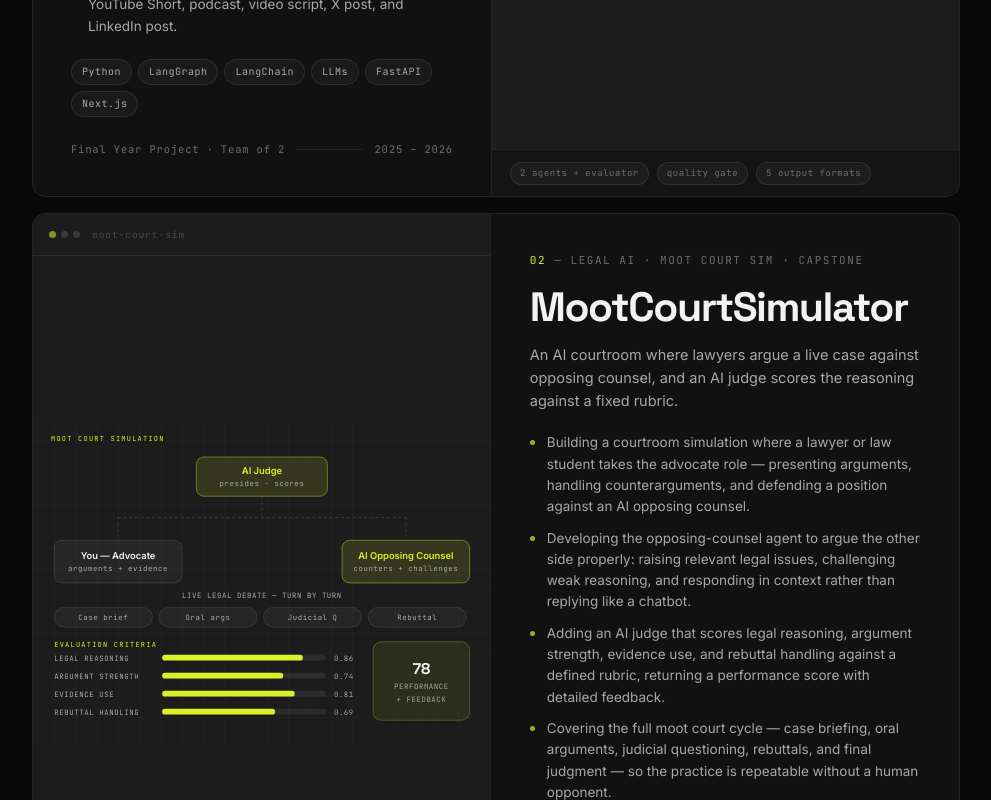
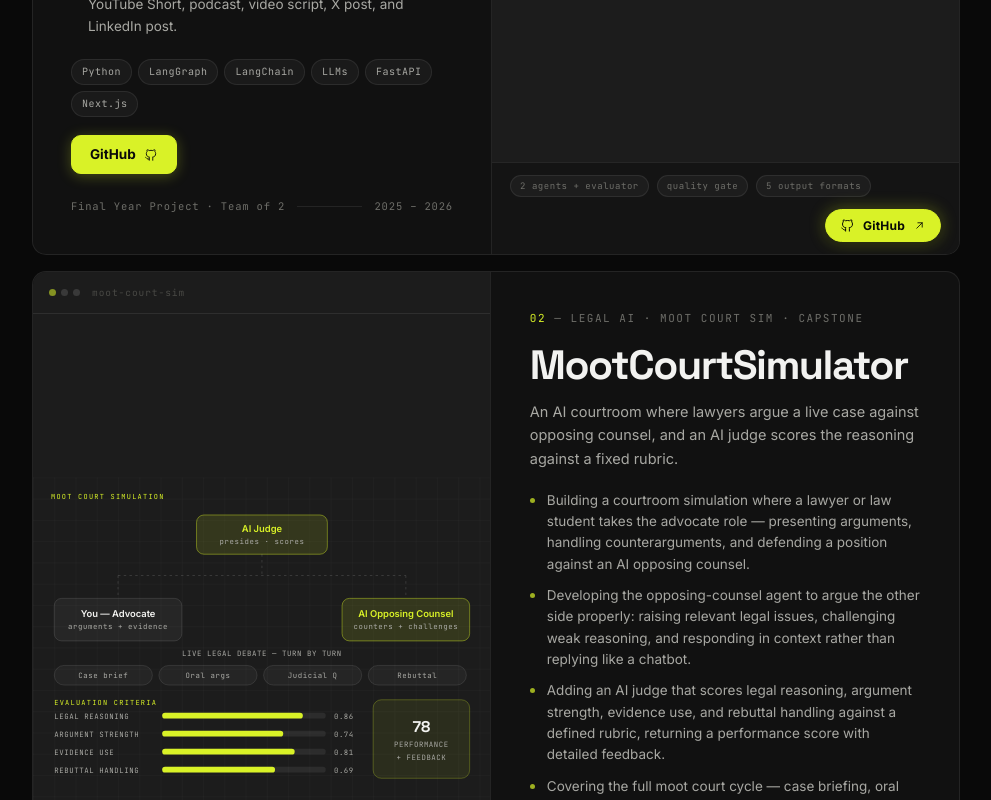
Before and after one commit to farhan-hash404/Final_PortFolio, a React (Vite) app: page / in a window 1280 px wide. Shown: the part 1780-2580 px from the top of the page, without its empty margins (276-1267 px from the left). Built offline with nearby package versions, Linux system fonts and the light colour scheme.

Commit message:
certificate updatio n

```diff
--- a/src/data/content.js
+++ b/src/data/content.js
@@ -103,6 +103,10 @@ export const featuredProjects = [
     kicker: 'GENERATIVE AI · MULTI-AGENT · FYP',
     meta: 'Final Year Project · Team of 2',
     period: '2025 – 2026',
+    repo: 'https://github.com/farhan-hash404/Ai-Content-Factory',
+    actions: [
+      { label: 'GitHub', href: 'https://github.com/farhan-hash404/Ai-Content-Factory', icon: 'github' },
+    ],
     tagline:
       'A multi-agent content system: one topic in, researched and fact-checked long-form out — then repurposed into five publishing formats.',
     stack: ['Python', 'LangGraph', 'LangChain', 'LLMs', 'FastAPI', 'Next.js'],
@@ -184,8 +188,7 @@ export const featuredProjects = [
     live: true,
     repo: 'https://github.com/farhan-hash404/Stick-Fighter',
     actions: [
-      { label: 'Visit site', href: 'https://stickfighterio.netlify.app/', icon: 'external' },
-      { label: 'Live demo', href: 'https://stickfighterio.netlify.app/', icon: 'external' },
+      { label: 'Live Demo', href: 'https://stickfighterio.netlify.app/', icon: 'external' },
       { label: 'GitHub', href: 'https://github.com/farhan-hash404/Stick-Fighter', icon: 'github' },
     ],
     short: [
@@ -261,6 +264,7 @@ export const timeline = [
     org: 'University of Peshawar',
     location: 'Peshawar · Team of 2',
     period: '2025 — 2026',
+    repo: 'https://github.com/farhan-hash404/Ai-Content-Factory',
     bullets: [
       'Designed a multi-agent Generative AI system where specialised agents research, outline, draft, and refine long-form content.',
       'Implemented LangGraph orchestration and state handoff between agents for coherent, structured output from one prompt.',
@@ -285,6 +289,7 @@ export const timeline = [
     org: 'NAVTTC · National Vocational & Technical Training Commission',
     location: 'Pakistan',
     period: 'Training',
+    proof: '/certificates/navttc-mern-stack-development.jpg',
     bullets: [
       'Full-stack web development across MongoDB, Express.js, React, and Node.js.',
       'REST API design and integration, plus modern JavaScript and Next.js fundamentals.',
@@ -296,6 +301,7 @@ export const timeline = [
     org: 'Saylani Mass IT Training (SMIT)',
     location: 'Pakistan',
     period: 'Training',
+    proof: '/certificates/saylani-web-and-mobile-app-development.jpg',
     bullets: [
       'Foundations in web and application development, covering front-end and back-end delivery.',
     ],
@@ -406,13 +412,17 @@ export const certifications = [
   },
   {
     title: 'MERN Stack Development',
-    issuer: 'NAVTTC · National Vocational & Technical Training Commission',
-    tag: 'Full Stack',
+    issuer: 'NAVTTC · Prime Minister\'s Youth Skills Development Program',
+    tag: 'Full Stack · Grade A+',
+    proof: '/certificates/navttc-mern-stack-development.jpg',
+    proofLabel: 'View Certificate',
   },
   {
     title: 'Web and App Development',
     issuer: 'Saylani Mass IT Training (SMIT)',
-    tag: 'Web',
+    tag: 'Web & Mobile Development',
+    proof: '/certificates/saylani-web-and-mobile-app-development.jpg',
+    proofLabel: 'View Certificate',
   },
 ]
 
--- a/src/sections/Experience.css
+++ b/src/sections/Experience.css
@@ -175,6 +175,39 @@
   opacity: 0.55;
 }
 
+.tl__action {
+  margin-top: 16px;
+  display: flex;
+}
+
+.tl__proofLink {
+  display: inline-flex;
+  align-items: center;
+  gap: 7px;
+  padding: 6px 14px;
+  background: var(--accent-soft);
+  border: 1px solid var(--line-accent);
+  border-radius: 999px;
+  font-size: 12px;
+  font-weight: 600;
+  color: var(--accent);
+  text-decoration: none;
+  transition:
+    background 0.25s var(--ease),
+    border-color 0.25s var(--ease),
+    color 0.25s var(--ease),
+    box-shadow 0.25s var(--ease),
+    transform 0.25s var(--ease);
+}
+
+.tl__proofLink:hover {
+  background: var(--accent);
+  border-color: var(--accent);
+  color: var(--accent-ink);
+  box-shadow: 0 4px 18px var(--accent-glow);
+  transform: translateY(-1px);
+}
+
 @media (max-width: 760px) {
   .exp__split {
     grid-template-columns: 1fr;
--- a/src/sections/Experience.jsx
+++ b/src/sections/Experience.jsx
@@ -1,5 +1,6 @@
 import { experienceIntro, highlightCards, timeline } from '../data/content'
 import SectionHead from '../components/SectionHead'
+import Icon from '../components/Icon'
 import { useSpotlight } from '../hooks/usePointer'
 import './Experience.css'
 
@@ -46,6 +47,39 @@ export default function Experience() {
                   <li key={b}>{b}</li>
                 ))}
               </ul>
+
+              {(t.proof || t.repo) && (
+                <div className="tl__action">
+                  {t.proof && (
+                    <a
+                      href={t.proof}
+                      target="_blank"
+                      rel="noopener noreferrer"
+                      className="tl__proofLink mono"
+                      data-cursor="link"
+                      title={`View certificate for ${t.role}`}
+                    >
+                      <Icon name="medal" size={13} />
+                      <span>View Certificate</span>
+                      <Icon name="arrowUpRight" size={11} />
+                    </a>
+                  )}
+                  {t.repo && (
+                    <a
+                      href={t.repo}
+                      target="_blank"
+                      rel="noopener noreferrer"
+                      className="tl__proofLink mono"
+                      data-cursor="link"
+                      title={`View repository on GitHub`}
+                    >
+                      <Icon name="github" size={13} />
+                      <span>GitHub</span>
+                      <Icon name="arrowUpRight" size={11} />
+                    </a>
+                  )}
+                </div>
+              )}
             </article>
           </li>
         ))}
--- a/src/sections/Projects.css
+++ b/src/sections/Projects.css
@@ -184,25 +184,40 @@
 }
 
 .show__actionBtn {
-  border: 1px solid var(--line-2);
-  background: rgba(255, 255, 255, 0.03);
-  color: var(--ink);
+  border: 1.5px solid var(--accent);
+  background: var(--accent);
+  color: var(--accent-ink);
   border-radius: 10px;
-  font-weight: 600;
+  font-weight: 700;
+  box-shadow: 0 2px 14px rgba(217, 242, 39, 0.28);
   transition:
-    border-color 0.3s var(--ease),
-    background 0.3s var(--ease),
-    color 0.3s var(--ease),
-    box-shadow 0.3s var(--ease);
+    transform 0.25s var(--ease),
+    border-color 0.25s var(--ease),
+    background 0.25s var(--ease),
+    color 0.25s var(--ease),
+    box-shadow 0.25s var(--ease);
 }
 .show__actionBtn .btn__inner {
-  padding: 8px 16px;
-  font-size: 13px;
+  padding: 8px 18px;
+  font-size: 13.5px;
+  font-weight: 700;
+  color: var(--accent-ink);
+}
+.show__actionBtn svg {
+  color: var(--accent-ink);
+  stroke: var(--accent-ink);
 }
 .show__actionBtn:hover {
-  border-color: var(--line-accent);
-  background: var(--accent-soft);
-  color: var(--accent);
+  background: #f4ff5c;
+  border-color: #f4ff5c;
+  color: #000;
+  box-shadow: 0 4px 22px rgba(217, 242, 39, 0.55);
+  transform: translateY(-2px);
+}
+.show__actionBtn:hover .btn__inner,
+.show__actionBtn:hover svg {
+  color: #000;
+  stroke: #000;
 }
 
 .show__award {
--- a/src/sections/Projects.jsx
+++ b/src/sections/Projects.jsx
@@ -122,7 +122,7 @@ function FeaturedCard({ p, flip }) {
                 href={act.href}
                 target="_blank"
                 rel="noopener noreferrer"
-                variant="quiet"
+                variant={act.variant || 'solid'}
                 icon={act.icon || 'external'}
                 className="show__actionBtn"
               >
```
Also changed, not shown: public/certificates/navttc-mern-stack-development.jpg (added), public/certificates/saylani-web-and-mobile-app-development.jpg (added).
